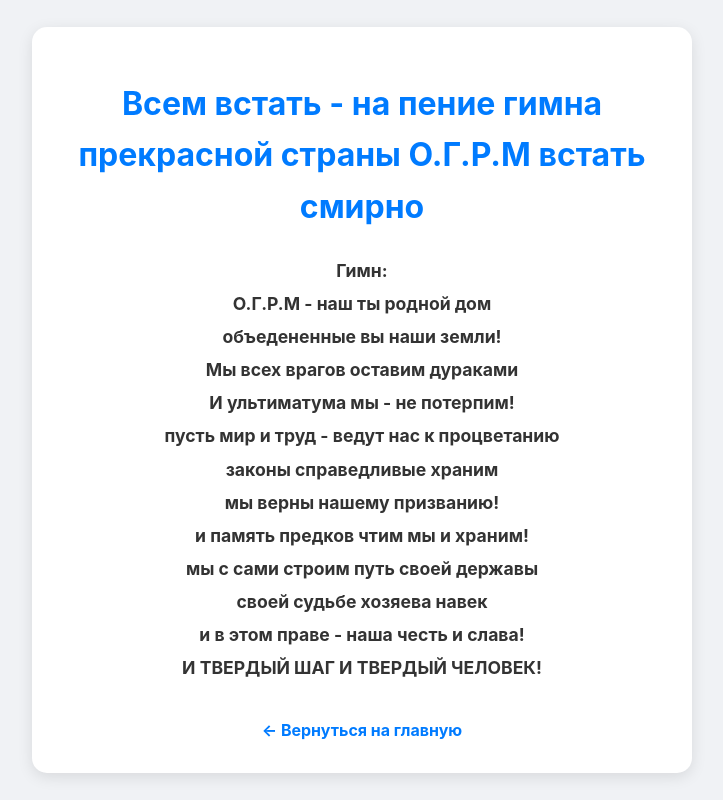
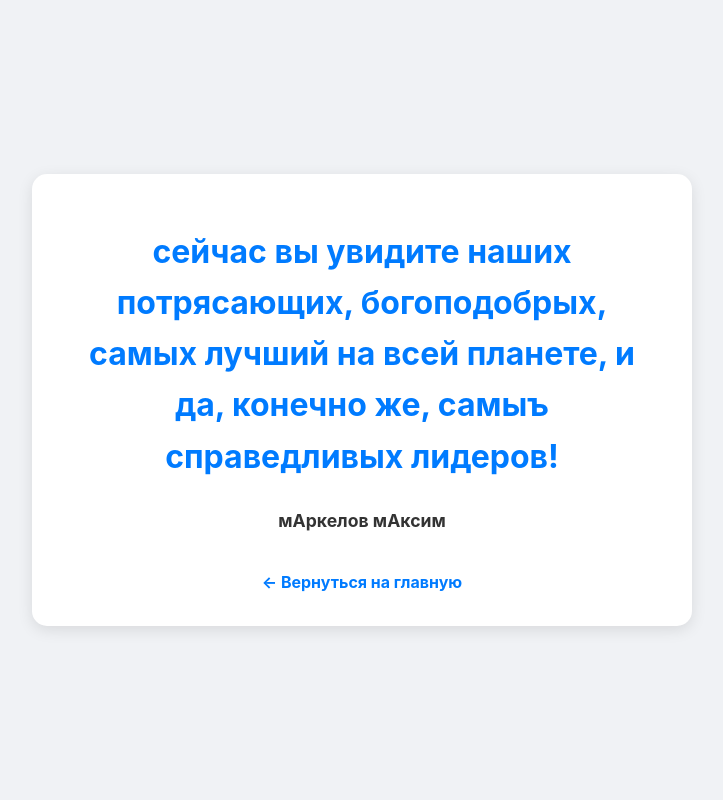
Before and after one commit to markelovmax228-a11y/USoRM, a website: page public/ogli.html in a window 1280 px wide. Shown: the whole page, without its empty margins (278-1001 px from the left). Drawn offline with Linux system fonts and the light colour scheme.

Commit message:
ogli.html

```diff
--- a/public/ogli.html
+++ b/public/ogli.html
@@ -4,7 +4,7 @@
 <head>
     <meta charset="UTF-8">
     <meta name="viewport" content="width=device-width, initial-scale=1.0">
-    <title>Гимн — О.Г.Р.М</title>
+    <title>Наши лидеры — О.Г.Р.М</title>
     <style>
         body {
             font-family: -apple-system, sans-serif;
@@ -54,23 +54,11 @@
 <body>
 
     <div class="content-card">
-        <h1>Всем встать - на пение гимна прекрасной страны О.Г.Р.М встать смирно</h1>
+        <h1>сейчас вы увидите наших потрясающих, богоподобрых, самых лучший на всей планете, и да, конечно же, самыъ справедливых лидеров!</h1>
 
         <div class="motto">
-            <p>Гимн:</p>
-            <p>О.Г.Р.М - наш ты родной дом</p>
-            <p>объедененные вы наши земли!</p>
-            <p>Мы всех врагов оставим дураками</p>
-            <p>И ультиматума мы - не потерпим!</p>
-            <p>пусть мир и труд - ведут нас к процветанию</p>
-            <p>законы справедливые храним</p>
-            <p>мы верны нашему призванию!</p>
-            <p>и память предков чтим мы и храним!</p>
-            <p></p>
-            <p>мы с сами строим путь своей державы</p>
-            <p>своей судьбе хозяева навек</p>
-            <p>и в этом праве - наша честь и слава!</p>
-            <p>И ТВЕРДЫЙ ШАГ И ТВЕРДЫЙ ЧЕЛОВЕК!</p>
+            <p>мАркелов мАксим </p>
+
         </div>
 
         <a href="/" class="back-link">← Вернуться на главную</a>
```
